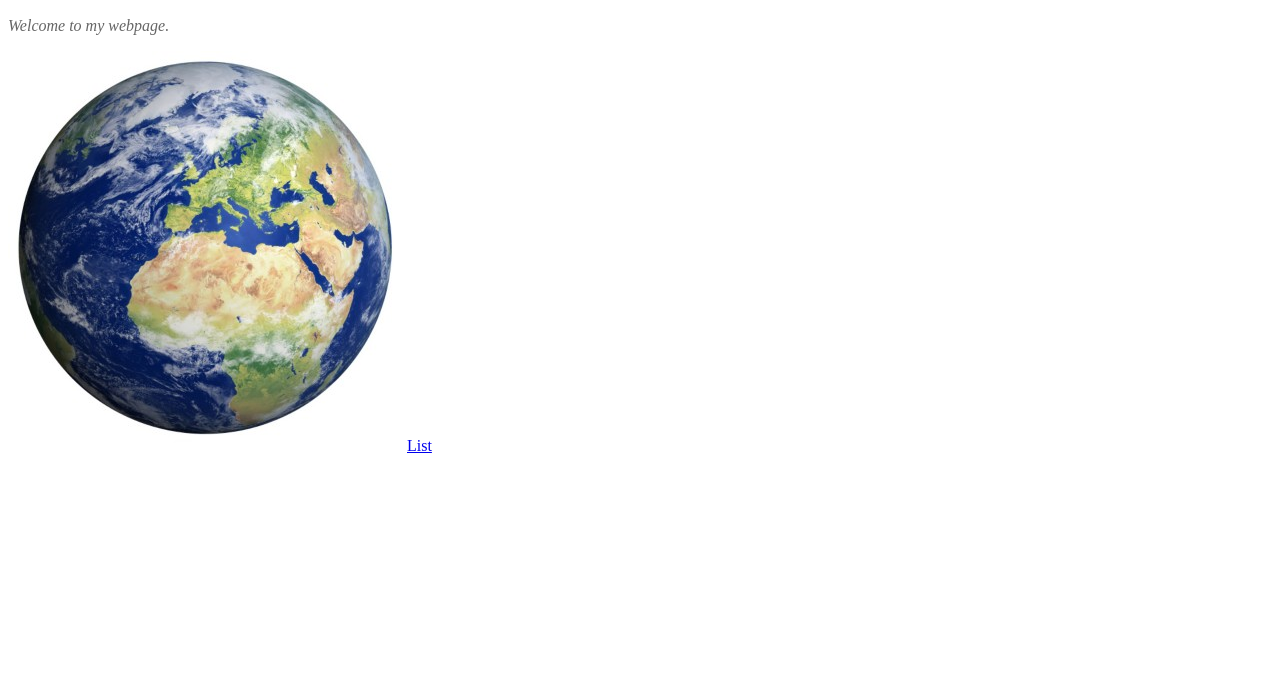
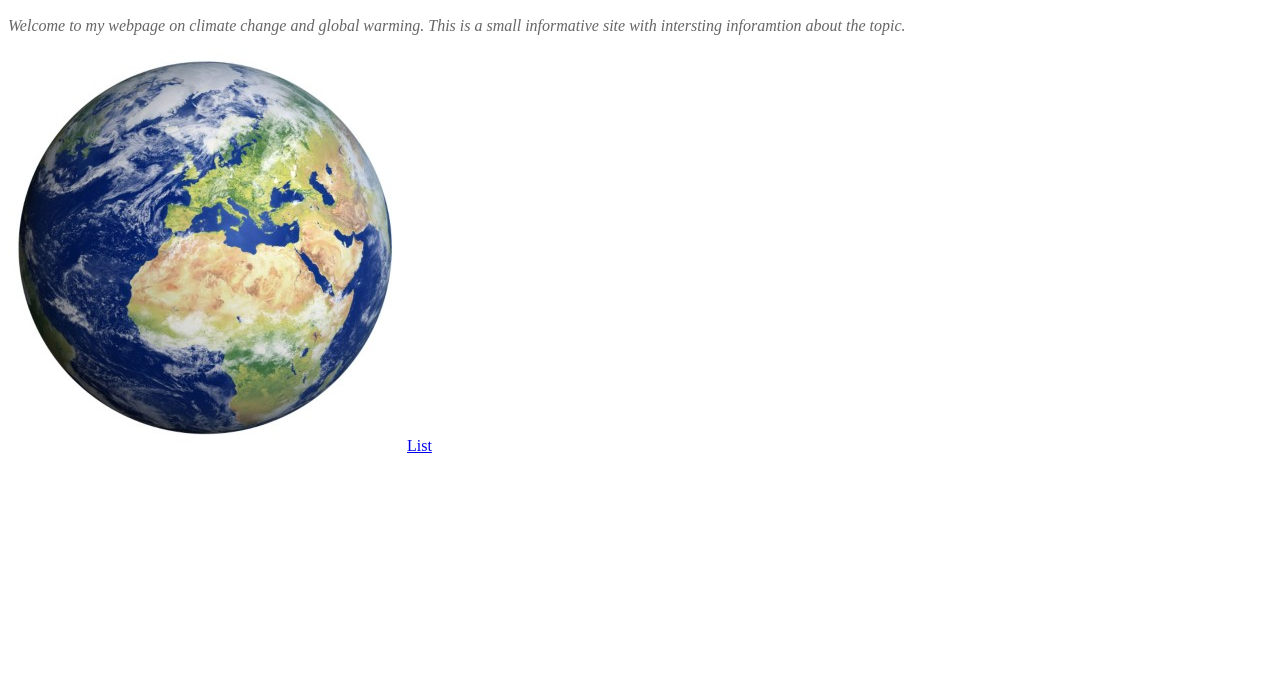
Before and after one commit to molzanj/molzanj.github.io, a plain HTML site: page index.html in a window 1280 px wide. Shown: the part 102-800 px from the top of the page. Drawn offline with Linux system fonts and the light colour scheme.

Commit message:
Update index.html

```diff
--- a/index.html
+++ b/index.html
@@ -7,7 +7,7 @@
 </head>
 <body>
 <h1>Hello World</h1>
-<p class="fancy">Welcome to my webpage.</p>
+<p class="fancy">Welcome to my webpage on climate change and global warming. This is a small informative site with intersting inforamtion about the topic.</p>
 <img src="8995703_orig.jpg" alt="Globe" />
 <a href="list.html">List</a>
 </body>
```
